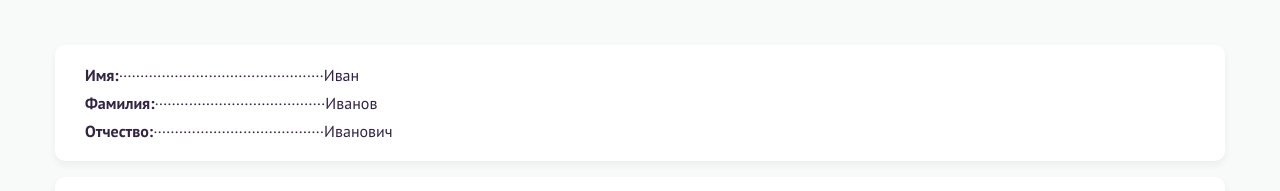
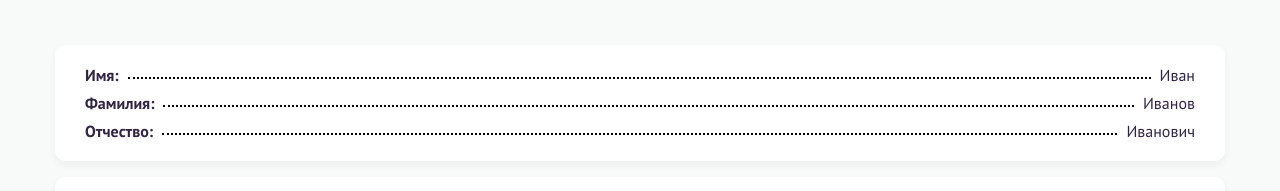
Before and after one commit to nmibragimov7/aqsha-ber, a Nuxt app: page /register/fifth-step in a window 1280 px wide. Shown: the part 430-621 px from the top of the page. Built offline with nearby package versions, Linux system fonts and the light colour scheme.

Commit message:
fix register 5th step page

```diff
--- a/pages/register/fifth-step.vue
+++ b/pages/register/fifth-step.vue
@@ -12,19 +12,19 @@
                :class='[{"steps__dot--active": num === 5}]'></div>
         </div>
         <div class='page__form mb-3'>
-          <div class='mb-2'>
+          <div class='mb-2 d-flex justify-content-between align-items-center'>
             <span class='page__form--text'>Имя:</span>
-            <span>················································</span>
+            <span class="page__dotted"></span>
             <span>Иван</span>
           </div>
-          <div class='mb-2'>
+          <div class='mb-2 d-flex justify-content-between align-items-center'>
             <span class='page__form--text'>Фамилия:</span>
-            <span>········································</span>
+            <span class="page__dotted"></span>
             <span>Иванов</span>
           </div>
-          <div>
+          <div class='d-flex justify-content-between align-items-center'>
             <span class='page__form--text'>Отчество:</span>
-            <span>········································</span>
+            <span class="page__dotted"></span>
             <span>Иванович</span>
           </div>
         </div>
@@ -106,6 +106,13 @@ export default {
     font-weight: 700;
   }
 
+  &__dotted {
+    height: 8px;
+    margin: 0 9px;
+    flex-grow: 1;
+    border-bottom: 2px dotted #000;
+  }
+
   &__form {
     padding: 20px 30px;
     background: #FFFFFF;
```
